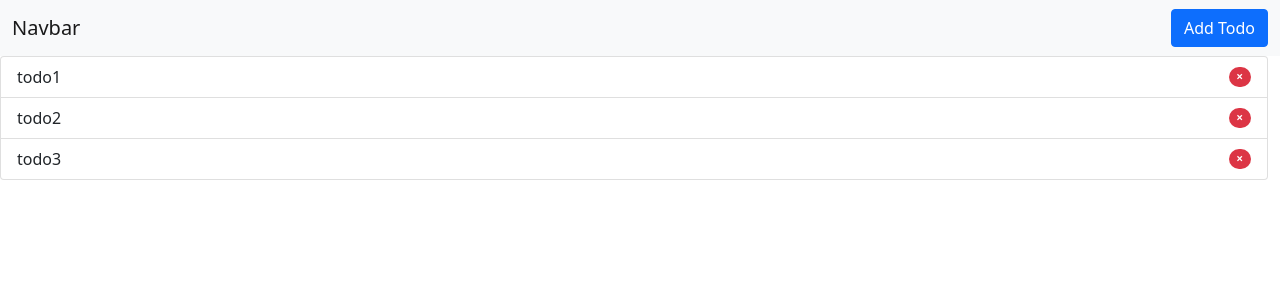
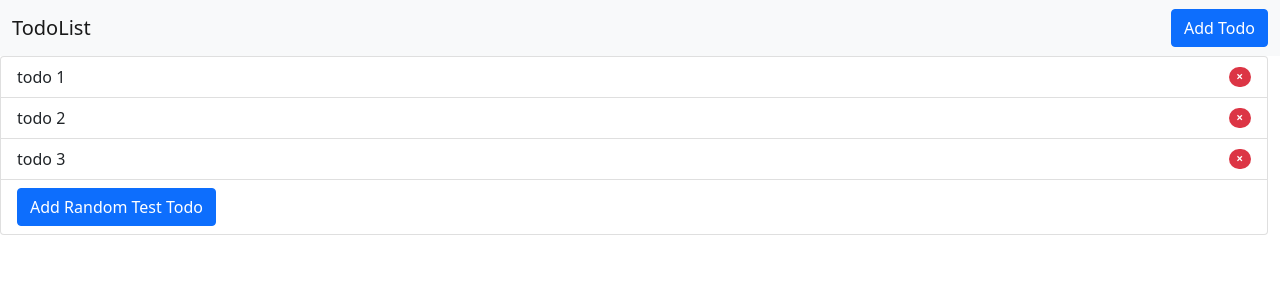
Before and after one commit to manishiitg/react-todo-list-hooks-training, a React (Create React App) app: page / in a window 1280 px wide. Shown: the top 300 px of the page. Built offline with nearby package versions, Linux system fonts and the light colour scheme.

Commit message:
simple add todo

```diff
--- a/src/components/list.js
+++ b/src/components/list.js
@@ -3,19 +3,29 @@
 import React, { useState } from 'react';
 
 function List() {
-    const [todoList, setTodo] = useState(["todo1", "todo2", "todo3"])
+    const [todoList, setTodo] = useState(["todo 1", "todo 2", "todo 3"])
+
+    const addTodo = () => {
+
+
+        setTodo([...todoList, "todo " + (todoList.length + 1)])
+    }
     return (
         <div className="container-fluid">
             <div className="row">
                 <ul className="list-group">
                     {
                         todoList.map((item, idx) => {
-                            return <li id={idx} className="list-group-item d-flex justify-content-between align-items-center">
+                            return <li key={idx} className="list-group-item d-flex justify-content-between align-items-center">
                                 {item}
-                                <span class="badge bg-danger rounded-pill">&times;</span>
+                                <span className="badge bg-danger rounded-pill">&times;</span>
                             </li>
                         })
                     }
+
+                    <li className="list-group-item d-flex justify-content-between align-items-center">
+                        <button className="btn btn-primary" onClick={addTodo}>Add Random Test Todo</button>
+                    </li>
 
                 </ul>
             </div>
--- a/src/components/nav.js
+++ b/src/components/nav.js
@@ -4,10 +4,10 @@ function Nav() {
     return (
         <nav className="navbar navbar-light bg-light">
             <div className="container-fluid">
-                <a className="navbar-brand" href="#">Navbar</a>
+                <a className="navbar-brand">TodoList</a>
 
-                <ul class="nav">
-                    <li class="nav-item">
+                <ul className="nav">
+                    <li className="nav-item">
                         <button type="button" className="btn btn-primary">Add Todo</button>
                     </li>
                 </ul>
```
